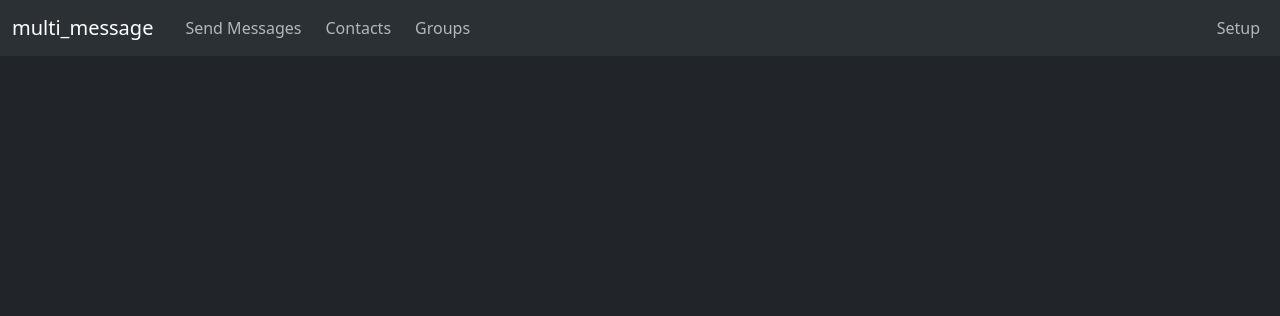
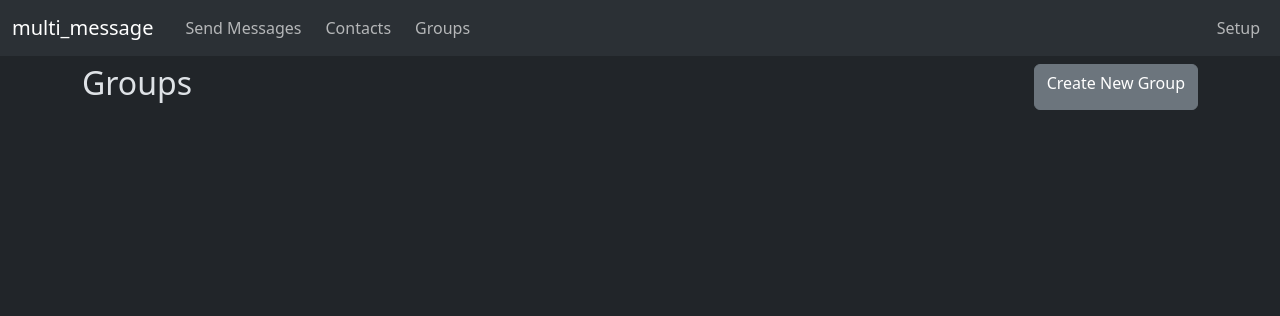
Before and after one commit to nojonqs/multimessage, a Django app: page /overview/groups/ in a window 1280 px wide. Shown: the top 316 px of the page. Run offline with Django 5.2, Linux system fonts and the light colour scheme; data that the repository does not hold is empty; some libraries are stand-ins or nearby versions.

Commit message:
Improve group_overview.html template

```diff
--- a/multimessage/contacts/templates/contacts/group_overview.html
+++ b/multimessage/contacts/templates/contacts/group_overview.html
@@ -1,25 +1,53 @@
 {% extends 'base.html' %}
 
 {% block content %}
-<div id="group_accordion">
+<div class="d-flex mt-2">
+  <h2>Groups</h2>
+  <a type="button" class="btn btn-secondary ms-auto" href="{% url 'contact:group_create' %}">Create New Group</a>
+</div>
+<div class="row row-cols-5 g-2">
   {% for group in groups_list %}
-    <div class="card">
+  <div class="col">
+    <div class="card" id="group_card_{{ group.pk }}">
       <div class="card-header d-flex"
-        data-toggle="collapse"
-        data-target="#collapse_{{ group.pk }}"
         id="group_{{ group.pk }}">
-        Test Header
+        <h4>
+        {{ group.display_name }}
+        </h4>
       </div>
+      <div class="card-body">
+        {% for contact in group.contacts.all %}
+          <p id="{{ group.display_name }}-{{ contact.phone_number }}">{{ contact.phone_number }}</p>
+        {% endfor %}
+      </div>
+      <div class="card-footer">
+        <button type="button" class="btn btn-danger mr-3" data-bs-toggle="modal" data-bs-target="#delete_modal_{{ group.pk }}">Delete</button>
 
-      <div id="collapse_{{ group..pk }}" class="collapse{% if forloop.first %} show{% endif %}" aria-labelledby="group_{{ group.pk }}" data-parent="#group_accordion">
-        <div class="card-body">
-          Test Body
-        </div>
-        <div class="card-footer">
-          Test Footer
+        <div class="modal fade" id="delete_modal_{{ group.pk }}" role="dialog" aria-hidden="true">
+          <div class="modal-dialog" role="document">
+            <div class="modal-content">
+              <div class="modal-header">
+                <h5 class="modal-title">Warning</h5>
+                <button type="button" class="btn-close" data-bs-dismiss="modal" aria-label="Close"></button>
+              </div>
+              <div class="modal-body">
+                <p>Are you sure you want to delete Group {{ group }} ?</p>
+              </div>
+              <div class="modal-footer">
+                <button type="button" class="btn btn-secondary" data-bs-dismiss="modal">Cancel</button>
+                <form method="post" action="{% url 'contact:group_delete' group.pk %}">
+                  {% csrf_token %}
+                  <button type="submit" class="btn btn-danger ml-auto mr-2">
+                    <!-- <i class="bi bi-trash"></i> -->
+                    Yes, Delete</button>
+                </form>
+              </div>
+            </div>
+          </div>
         </div>
       </div>
     </div>
+  </div>
   {% endfor %}
 </div>
 {% endblock content %}
```
